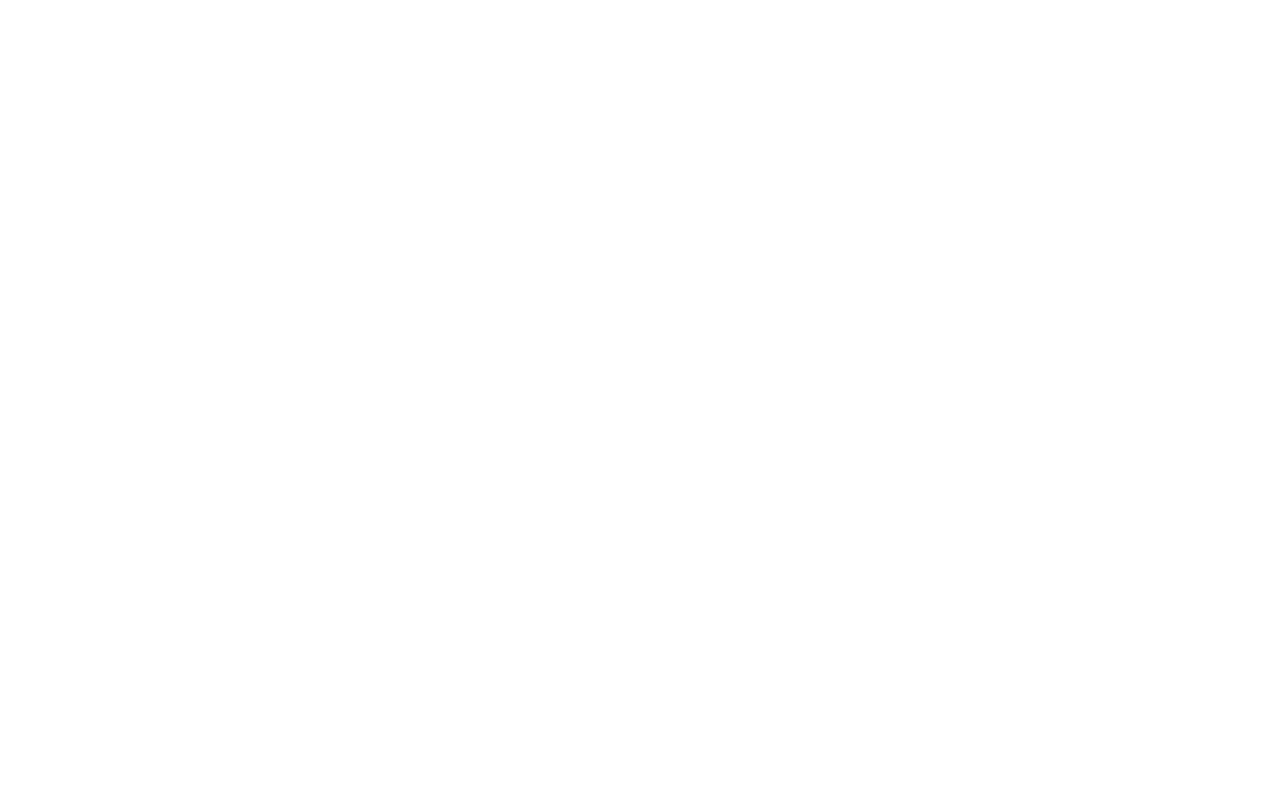
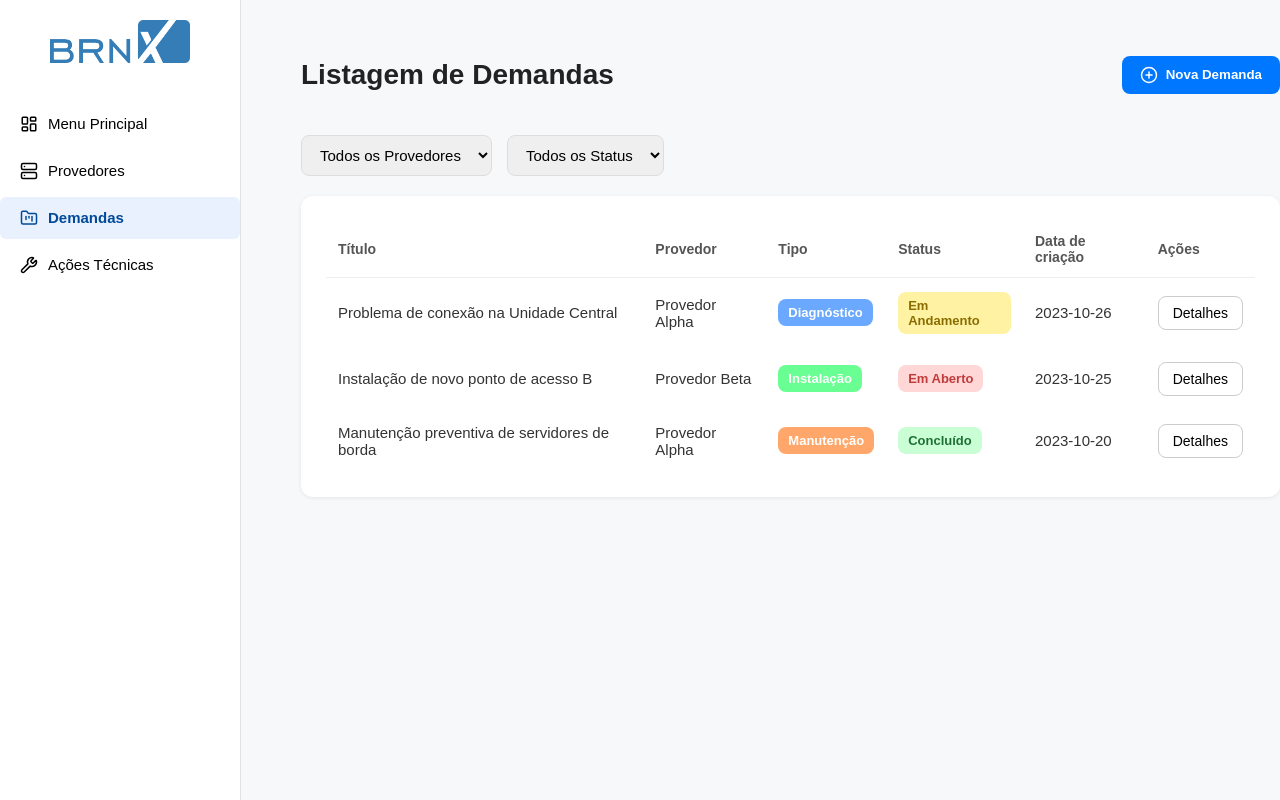
Before and after one commit to Luizfelipenog/BRNX-Teste, a React (Vite) app in the folder frontend/: page /demandas/listar in a window 1280 px wide. Before the commit this address had no page. Built offline with nearby package versions, Linux system fonts and the light colour scheme.

Commit message:
listar-demanda

```diff
--- a/frontend/src/App.tsx
+++ b/frontend/src/App.tsx
@@ -3,6 +3,7 @@
 import Menu from "./pages/Menu/Menu";
 import ProvidersList from "./pages/Provedores/Listar/ProvidersList";
 import CadastrarProvider from "./pages/Provedores/Cadastrar/CadastrarProvider";
+import ListarDemandas from "./pages/Demandas/Listar/ListarDemandas";
 
 import DashboardLayout from "./layouts/DashboardLayout";
 import { Import } from "lucide-react";
@@ -19,7 +20,8 @@
 
         <Route path="/menu" element={<Menu />} />
         <Route path="/provedores/listar" element={<ProvidersList />} />
-         <Route path="/provedores/cadastrar" element={<CadastrarProvider />} />
+        <Route path="/provedores/cadastrar" element={<CadastrarProvider />} />
+        <Route path="/demandas/listar" element={<ListarDemandas />} />
 
       </Route>
 
--- /dev/null
+++ b/frontend/src/pages/Demandas/Listar/ListarDemandas.css
@@ -0,0 +1,133 @@
+.demandas-container {
+padding: 20px 30px;
+width: 100%;
+max-width: 1200px;
+margin: 0 auto;
+font-family: "Outfit", sans-serif;
+padding: 20px 30px;
+width: 100%;
+font-family: "Outfit", sans-serif;
+}
+
+.demandas-header {
+  display: flex;
+  justify-content: space-between;
+  align-items: center;
+  margin-bottom: 25px;
+}
+
+.demandas-header h1 {
+  font-size: 28px;
+  font-weight: 700;
+  color: #222;
+}
+
+.btn-nova-demanda {
+  display: flex;
+  align-items: center;
+  gap: 8px;
+  background: #0077ff;
+  color: white;
+  padding: 10px 18px;
+  border-radius: 8px;
+  border: none;
+  cursor: pointer;
+  font-weight: 600;
+  transition: .2s;
+}
+
+.btn-nova-demanda:hover {
+  background: #005fcc;
+}
+
+/* FILTROS */
+.filtros-container {
+  display: flex;
+  gap: 15px;
+  margin-bottom: 20px;
+}
+
+.filtros-container select {
+  padding: 10px 14px;
+  border-radius: 8px;
+  border: 1px solid #ddd;
+  font-size: 15px;
+  cursor: pointer;
+}
+
+/* CARD */
+.demandas-card {
+  background: white;
+  padding: 25px;
+  border-radius: 12px;
+  box-shadow: 0 1px 4px rgb(0 0 0 / 8%);
+}
+
+/* TABELA */
+.demandas-table {
+  width: 100%;
+  border-collapse: collapse;
+}
+
+.demandas-table th {
+  text-align: left;
+  padding: 12px;
+  font-size: 14px;
+  color: #555;
+  border-bottom: 1px solid #eee;
+}
+
+.demandas-table td {
+  padding: 14px 12px;
+  font-size: 15px;
+  color: #333;
+}
+
+.demandas-table tr:hover {
+  background: #f8faff;
+}
+
+/* TAGS DE TIPOS */
+.tag {
+  padding: 6px 10px;
+  border-radius: 8px;
+  font-size: 13px;
+  font-weight: 600;
+  color: white;
+  display: inline-block;
+}
+
+.tag-diagnóstico { background: #6aa9ff; }
+.tag-manutenção { background: #ffa76a; }
+.tag-configuração { background: #9c6aff; }
+.tag-instalação { background: #6aff92; }
+.tag-outro { background: #8b8b8b; }
+
+/* STATUS */
+.status {
+  padding: 6px 10px;
+  border-radius: 8px;
+  font-size: 13px;
+  font-weight: 600;
+  display: inline-block;
+}
+
+.status-em-andamento { background: #fff3a3; color: #8a6d00; }
+.status-em-aberto { background: #ffd7d7; color: #c23b3b; }
+.status-concluído { background: #caffd5; color: #1f7038; }
+.status-cancelado { background: #ddd; color: #555; }
+
+/* BOTÃO DETALHES */
+.btn-detalhes {
+  background: #fff;
+  border: 1px solid #ccc;
+  border-radius: 8px;
+  padding: 8px 14px;
+  cursor: pointer;
+  font-size: 14px;
+  transition: .2s;
+}
+
+.btn-detalhes:hover {
+  background: #f1f1f1;
+}
--- /dev/null
+++ b/frontend/src/pages/Demandas/Listar/ListarDemandas.tsx
@@ -0,0 +1,112 @@
+import { useState } from "react";
+import { PlusCircle } from "lucide-react";
+import "./ListarDemandas.css";
+
+export default function ListarDemandas() {
+  const demandas = [
+    {
+      titulo: "Problema de conexão na Unidade Central",
+      provedor: "Provedor Alpha",
+      tipo: "Diagnóstico",
+      status: "Em Andamento",
+      data: "2023-10-26",
+    },
+    {
+      titulo: "Instalação de novo ponto de acesso B",
+      provedor: "Provedor Beta",
+      tipo: "Instalação",
+      status: "Em Aberto",
+      data: "2023-10-25",
+    },
+    {
+      titulo: "Manutenção preventiva de servidores de borda",
+      provedor: "Provedor Alpha",
+      tipo: "Manutenção",
+      status: "Concluído",
+      data: "2023-10-20",
+    },
+  ];
+
+  const [filtroProvedor, setFiltroProvedor] = useState("");
+  const [filtroStatus, setFiltroStatus] = useState("");
+
+  const listaFiltrada = demandas.filter((d) => {
+    return (
+      (filtroProvedor === "" || d.provedor === filtroProvedor) &&
+      (filtroStatus === "" || d.status === filtroStatus)
+    );
+  });
+
+  return (
+    <div className="demandas-container">
+      <div className="demandas-header">
+        <h1>Listagem de Demandas</h1>
+
+        <button className="btn-nova-demanda">
+          <PlusCircle size={18} /> Nova Demanda
+        </button>
+      </div>
+
+      {/* FILTROS */}
+      <div className="filtros-container">
+        <select
+          value={filtroProvedor}
+          onChange={(e) => setFiltroProvedor(e.target.value)}
+        >
+          <option value="">Todos os Provedores</option>
+          <option value="Provedor Alpha">Provedor Alpha</option>
+          <option value="Provedor Beta">Provedor Beta</option>
+        </select>
+
+        <select
+          value={filtroStatus}
+          onChange={(e) => setFiltroStatus(e.target.value)}
+        >
+          <option value="">Todos os Status</option>
+          <option value="Em Andamento">Em Andamento</option>
+          <option value="Em Aberto">Em Aberto</option>
+          <option value="Concluído">Concluído</option>
+        </select>
+      </div>
+
+      {/* TABELA */}
+      <div className="demandas-card">
+        <table className="demandas-table">
+          <thead>
+            <tr>
+              <th>Título</th>
+              <th>Provedor</th>
+              <th>Tipo</th>
+              <th>Status</th>
+              <th>Data de criação</th>
+              <th>Ações</th>
+            </tr>
+          </thead>
+
+          <tbody>
+            {listaFiltrada.map((d, index) => (
+              <tr key={index}>
+                <td>{d.titulo}</td>
+                <td>{d.provedor}</td>
+                <td>
+                  <span className={`tag tag-${d.tipo.toLowerCase()}`}>
+                    {d.tipo}
+                  </span>
+                </td>
+                <td>
+                  <span className={`status status-${d.status.toLowerCase().replace(/ /g, "-")}`}>
+                    {d.status}
+                  </span>
+                </td>
+                <td>{d.data}</td>
+                <td>
+                  <button className="btn-detalhes">Detalhes</button>
+                </td>
+              </tr>
+            ))}
+          </tbody>
+        </table>
+      </div>
+    </div>
+  );
+}
--- a/frontend/src/pages/Menu/Menu.tsx
+++ b/frontend/src/pages/Menu/Menu.tsx
@@ -38,9 +38,22 @@
           {/* CARD DEMANDAS */}
           <div className="card">
             <h3>Demandas</h3>
-            <button className="btn-primary">Listar Demandas</button>
-            <button className="btn-secondary">Criar Nova Demanda</button>
+
+            <button
+              className="btn-primary"
+              onClick={() => navigate("/demandas/listar")}
+            >
+              Listar Demandas
+            </button>
+
+            <button
+              className="btn-secondary"
+              onClick={() => navigate("/demandas/cadastrar")}
+            >
+              Criar Nova Demanda
+            </button>
           </div>
+
 
           {/* CARD AÇÕES TÉCNICAS */}
           <div className="card">
```
